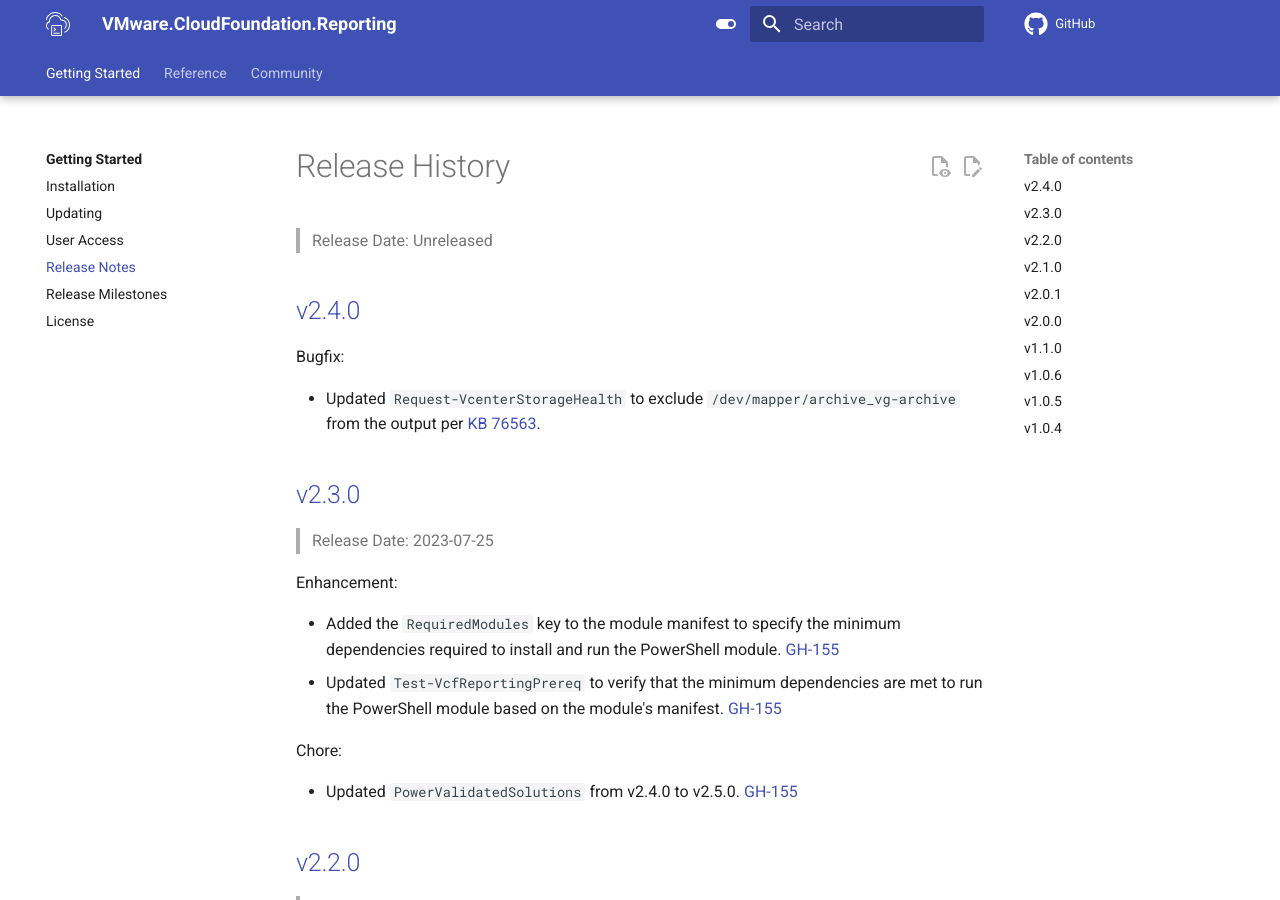
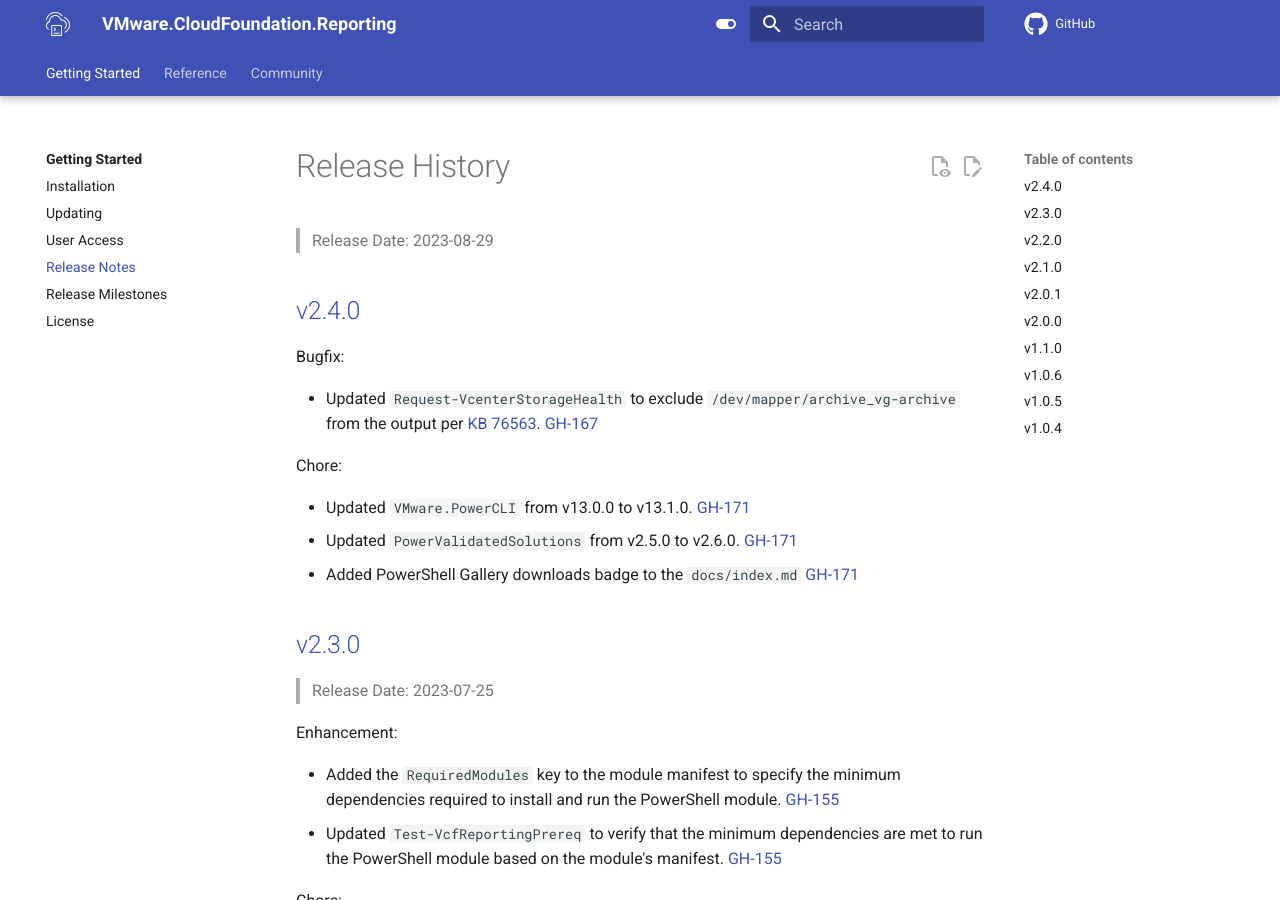
Before and after one commit to vmware/powershell-module-for-vmware-cloud-foundation-reporting, an MkDocs documentation site: the page built from docs/release-notes.md, in a window 1280 px wide and 900 px high. Built offline with MkDocs 1.6.1 and Material for MkDocs 9.7.7, drawn with Linux system fonts in a browser that asks for light colours; comment, search, counter and statistics services are not loaded; the version menu is left out.

Commit message:
chore: release preparation (#171)
- Updated `PowerValidatedSolutions` from v13.0.0 to v13.1.0
- Updated `VMware.PowerCLI` from v2.5.0 to v2.6.0.
- Updated module versions in `docs/snippets/install-module.ps1`
- Added PowerShell Gallery downloads badge to the `docs/index.md`

Signed-off-by: bhumitra nagar <bnagar@vmware.com>
Signed-off-by: bhumitra nagar <bhumitra@ymail.com>
Co-authored-by: Ryan Johnson <ryan@tenthirtyam.org>

```diff
--- a/CHANGELOG.md
+++ b/CHANGELOG.md
@@ -1,12 +1,18 @@
 # Release History
 
-> Release Date: Unreleased
+> Release Date: 2023-08-29
 
 ## [v2.4.0](https://github.com/vmware/powershell-module-for-vmware-cloud-foundation-reporting/releases/tag/v2.4.0)
 
 Bugfix:
 
-- Updated `Request-VcenterStorageHealth` to exclude `/dev/mapper/archive_vg-archive` from the output per [KB 76563](https://kb.vmware.com/s/article/76563).
+- Updated `Request-VcenterStorageHealth` to exclude `/dev/mapper/archive_vg-archive` from the output per [KB 76563](https://kb.vmware.com/s/article/76563). [GH-167](https://github.com/vmware/powershell-module-for-vmware-cloud-foundation-reporting/pull/167)
+
+Chore:
+
+- Updated `VMware.PowerCLI` from v13.0.0 to v13.1.0. [GH-171](https://github.com/vmware/powershell-module-for-vmware-cloud-foundation-reporting/pull/171)
+- Updated `PowerValidatedSolutions` from v2.5.0 to v2.6.0. [GH-171](https://github.com/vmware/powershell-module-for-vmware-cloud-foundation-reporting/pull/171)
+- Added PowerShell Gallery downloads badge to the `docs/index.md` [GH-171](https://github.com/vmware/powershell-module-for-vmware-cloud-foundation-reporting/pull/171)
 
 
 ## [v2.3.0](https://github.com/vmware/powershell-module-for-vmware-cloud-foundation-reporting/releases/tag/v2.3.0)
```
Also changed, not shown: docs/index.md (+4 -2 lines), 2 other files.
